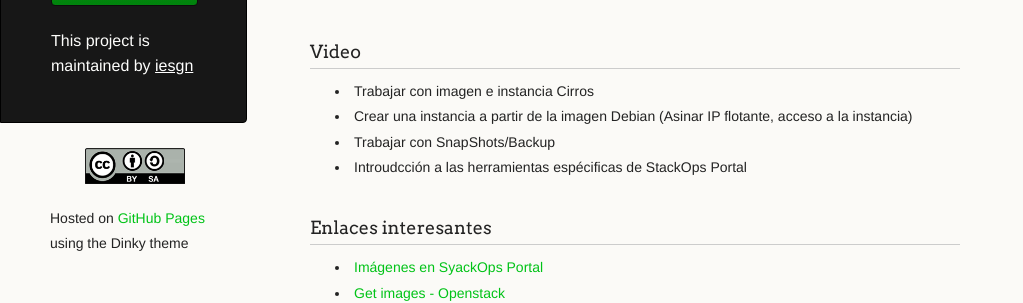
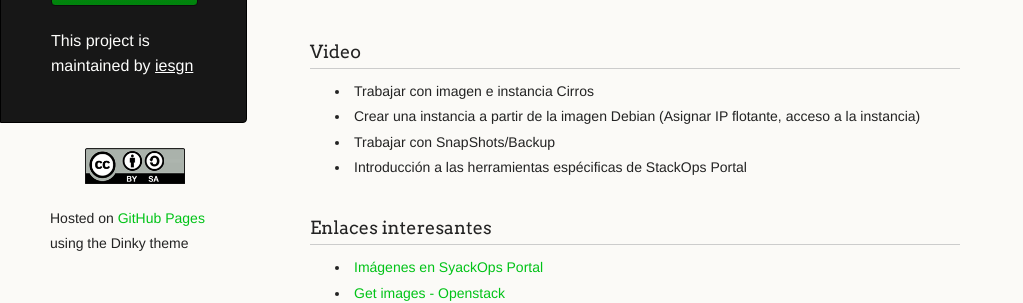
Before and after one commit to iesgn/cloud2, a Jekyll site: the page built from curso/u2/index.md, in a window 1280 px wide. Shown: the part 364-667 px from the top of the page, without its empty margins (0-1023 px from the left). Built offline with Jekyll 4.4.1, drawn with Linux system fonts in a browser that asks for light colours.

Commit message:
Correción menor indes

```diff
--- a/curso/u2/index.md
+++ b/curso/u2/index.md
@@ -18,9 +18,9 @@ menu:
 ###Video
 
 * Trabajar con imagen e instancia Cirros
-* Crear una instancia a partir de la imagen Debian (Asinar IP flotante, acceso a la instancia)
+* Crear una instancia a partir de la imagen Debian (Asignar IP flotante, acceso a la instancia)
 * Trabajar con SnapShots/Backup
-* Introudcción a las herramientas espécificas de StackOps Portal
+* Introducción a las herramientas espécificas de StackOps Portal
 
 
 ###Enlaces interesantes
```
Also changed, not shown: curso/u2/tarea.md (+1 -1 lines).
